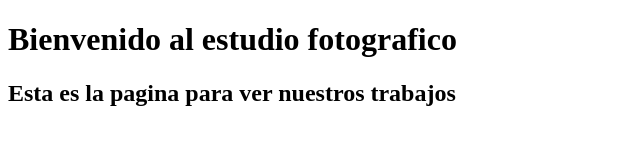
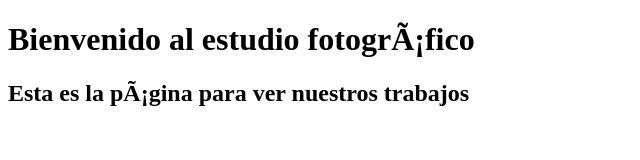
Before and after one commit to jmgalarza/aprende-git, a plain HTML site: page index.html in a window 1280 px wide. Shown: the whole page, without its empty margins (0-640 px from the left). Drawn offline with Linux system fonts and the light colour scheme.

Commit message:
adiciones el comentarios y charset
se veia mal la pagina

```diff
--- a/index.html
+++ b/index.html
@@ -1,11 +1,14 @@
 <!DOCTYPE html>
 <html>
 	<head>
+	<!--
+		<meta charset="utf-8">
+	-->
 		<title> Estudio Fotografico </title>
 	</head>
 	<body>
-		<h1> Bienvenido al estudio fotografico </h1>
-		<h2> Esta es la pagina para ver nuestros trabajos </h2>
+		<h1> Bienvenido al estudio fotográfico </h1>
+		<h2> Esta es la página para ver nuestros trabajos </h2>
 
 	</body>
 
```
